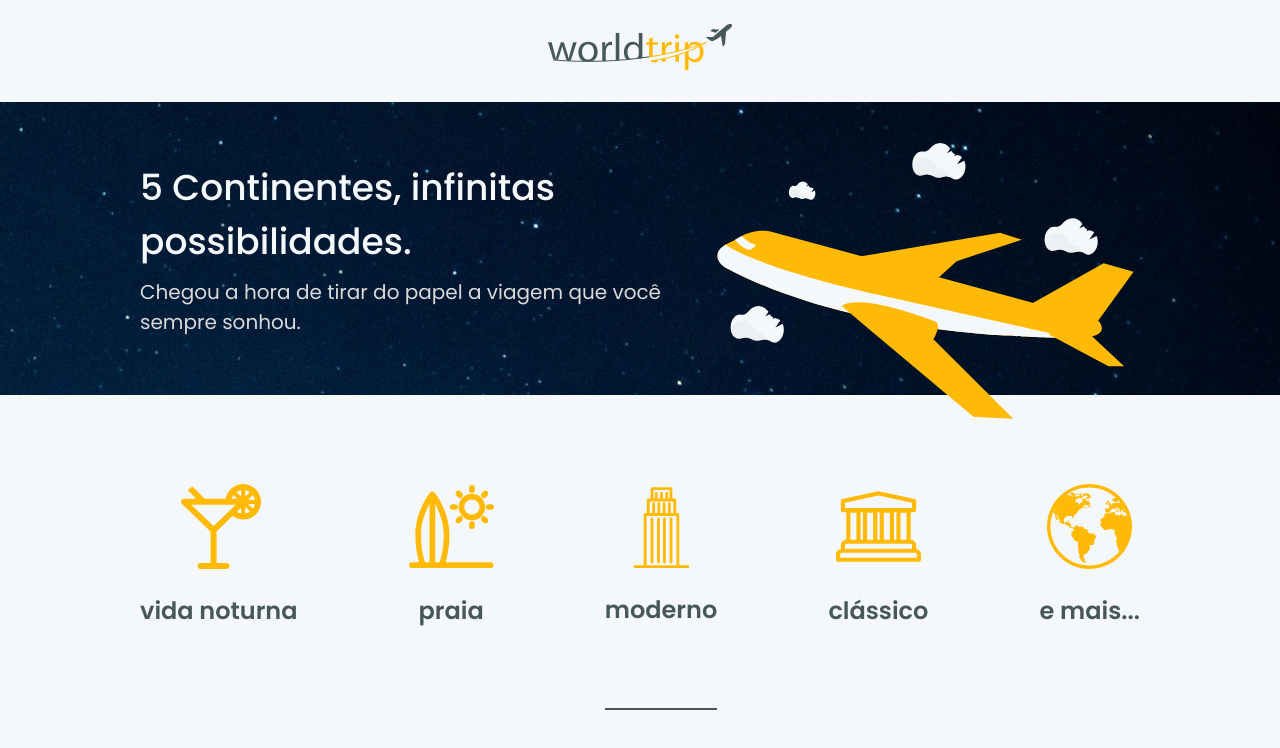
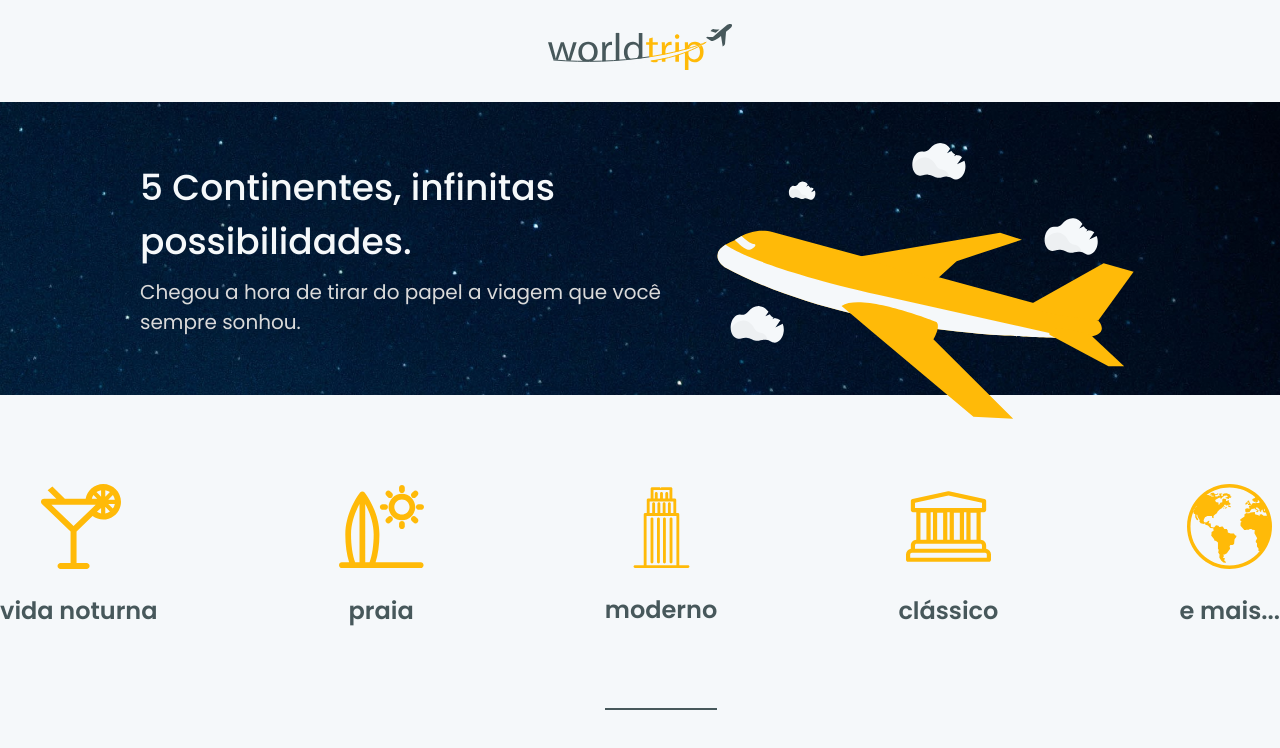
Before and after one commit to alvaromrveiga/react-chapter4-desafio1, a Next.js app: page / in a window 1280 px wide. Shown: the top 748 px of the page. Built offline with nearby package versions, Linux system fonts and the light colour scheme.

Commit message:
Make middle icon horizontally centered

```diff
--- a/src/components/Home/HomeIcons.tsx
+++ b/src/components/Home/HomeIcons.tsx
@@ -2,7 +2,7 @@ import { Box, HStack, Image, Text } from "@chakra-ui/react";
 
 export function HomeIcons() {
   return (
-    <HStack w="100vw" pl="140px" pr="140px" justify="space-between">
+    <HStack ml="100px" mr="140px" justify="space-between">
       <Box align="center">
         <Image src="cocktail.svg" pb="1.5rem" />
         <Text fontWeight="600" fontSize={24} color="gray.600">
```
